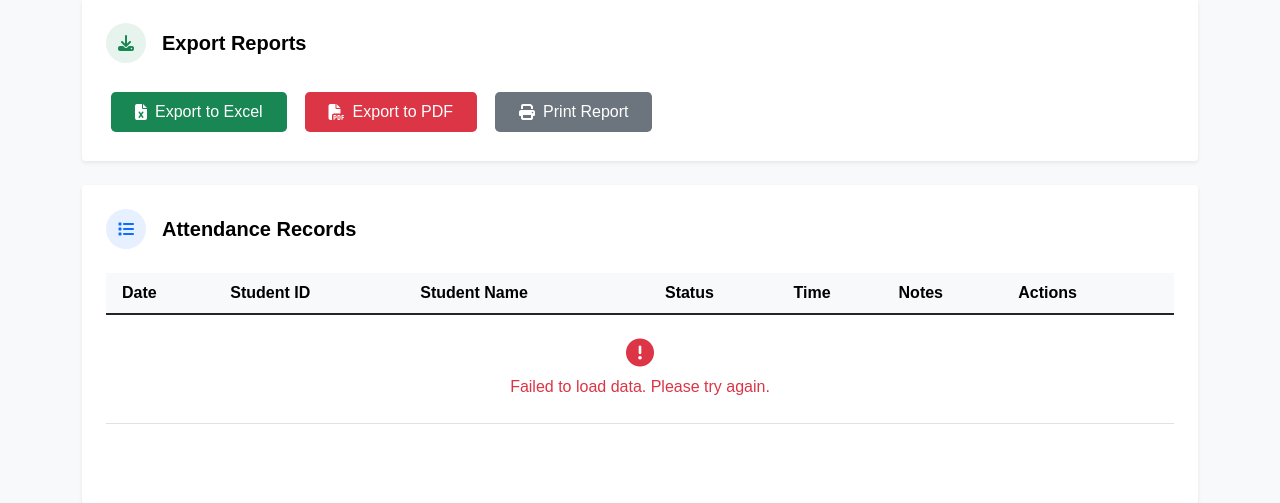
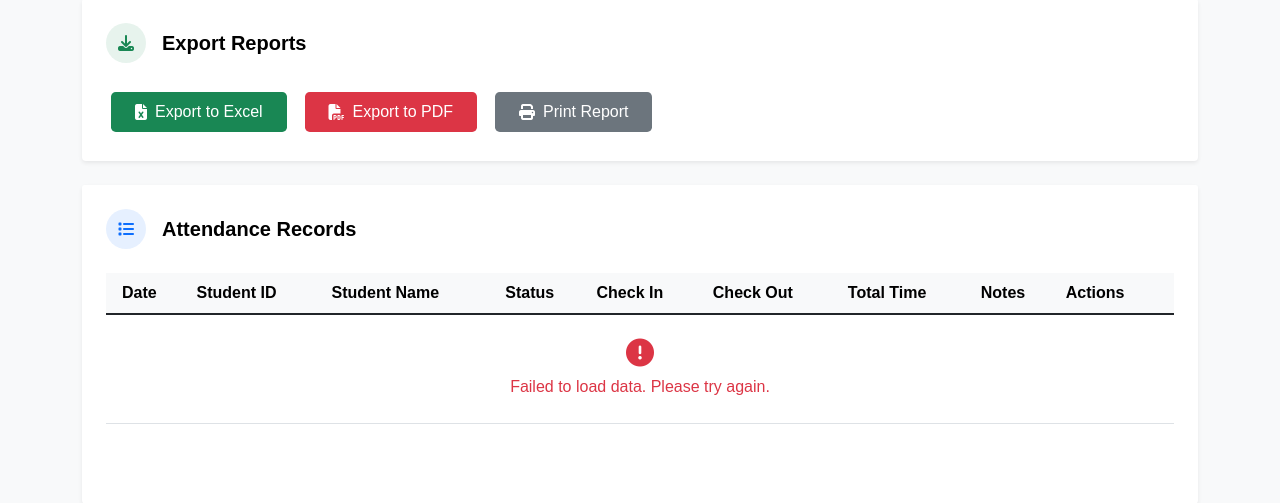
Before and after one commit to Muzammilkk199/AI_Attendnace_Manager, a Django app: template template/report.html in a window 1280 px wide. Shown: the part 608-1111 px from the top of the page. Run offline with Django 5.2, Linux system fonts and the light colour scheme; the template is opened without the code that fills it: most values are stand-ins (such as "Sample title", 1, 10 or a date in 2020); some libraries are stand-ins or nearby versions.

Commit message:
Testing time logging

```diff
--- a/template/report.html
+++ b/template/report.html
@@ -168,7 +168,9 @@
                         <th class="text-navy">Student ID</th>
                         <th class="text-navy">Student Name</th>
                         <th class="text-navy">Status</th>
-                        <th class="text-navy">Time</th>
+                        <th class="text-navy">Check In</th>
+                        <th class="text-navy">Check Out</th>
+                        <th class="text-navy">Total Time</th>
                         <th class="text-navy">Notes</th>
                         <th class="pe-3 text-navy">Actions</th>
                     </tr>
@@ -184,13 +186,29 @@
                             <span class="badge bg-success rounded-pill px-3 py-2">Present</span>
                         {% elif attendance.status == 'late' %}
                             <span class="badge bg-warning rounded-pill px-3 py-2">Late</span>
+                        {% elif attendance.status == 'checkout' %}
+                            <span class="badge bg-info rounded-pill px-3 py-2">Checked Out</span>
                         {% else %}
                             <span class="badge bg-danger rounded-pill px-3 py-2">Absent</span>
                         {% endif %}
                     </td>
                     <td>
-                        {% if attendance.timestamp %}
-                            {{ attendance.timestamp|slice:"11:16" }}
+                        {% if attendance.check_in_time %}
+                            {{ attendance.check_in_time|time:"H:i" }}
+                        {% else %}
+                            -
+                        {% endif %}
+                    </td>
+                    <td>
+                        {% if attendance.check_out_time %}
+                            {{ attendance.check_out_time|time:"H:i" }}
+                        {% else %}
+                            -
+                        {% endif %}
+                    </td>
+                    <td>
+                        {% if attendance.total_time_spent %}
+                            {{ attendance.total_time_spent }}
                         {% else %}
                             -
                         {% endif %}
@@ -211,7 +229,7 @@
                 </tr>
                 {% empty %}
                 <tr>
-                    <td colspan="7" class="text-center text-muted py-4">
+                    <td colspan="9" class="text-center text-muted py-4">
                         <i class="fas fa-inbox fs-1 mb-2 d-block"></i>
                         No attendance records found
                     </td>
@@ -300,7 +318,7 @@ document.addEventListener('DOMContentLoaded', function() {
     function showLoadingState() {
         document.getElementById('attendanceTableBody').innerHTML = `
             <tr>
-                <td colspan="7" class="text-center py-4">
+                <td colspan="9" class="text-center py-4">
                     <div class="spinner-border text-primary" role="status"></div>
                     <p class="text-muted mt-2">Loading attendance data...</p>
                 </td>
@@ -310,7 +328,7 @@ document.addEventListener('DOMContentLoaded', function() {
     function showErrorState() {
         document.getElementById('attendanceTableBody').innerHTML = `
             <tr>
-                <td colspan="7" class="text-center text-danger py-4">
+                <td colspan="9" class="text-center text-danger py-4">
                     <i class="fas fa-exclamation-circle fs-3 mb-2 d-block"></i>
                     Failed to load data. Please try again.
                 </td>
@@ -441,7 +459,7 @@ document.addEventListener('DOMContentLoaded', function() {
         if (!records || records.length === 0) {
             tbody.innerHTML = `
                 <tr>
-                    <td colspan="7" class="text-center text-muted py-4">
+                    <td colspan="9" class="text-center text-muted py-4">
                         <i class="fas fa-inbox fs-1 mb-2 d-block"></i> No attendance records found
                     </td>
                 </tr>`;
@@ -469,13 +487,19 @@ document.addEventListener('DOMContentLoaded', function() {
             const deleteUrl = `{% url 'delete_attendance' '0' %}`.replace('0', record.id);
             console.log("Generated delete URL:", deleteUrl); // Debug: check the URL
 
+            const checkInTime = record.check_in_time ? new Date(record.check_in_time).toLocaleTimeString([], { hour: '2-digit', minute: '2-digit' }) : '-';
+            const checkOutTime = record.check_out_time ? new Date(record.check_out_time).toLocaleTimeString([], { hour: '2-digit', minute: '2-digit' }) : '-';
+            const totalTime = record.total_time_spent || '-';
+
             const row = document.createElement('tr');
             row.innerHTML = `
                 <td class="ps-3">${new Date(record.date).toLocaleDateString()}</td>
                 <td>${record.student_id}</td>
                 <td>${record.student_name}</td>
                 <td>${statusBadge}</td>
-                <td>${timeStr}</td>
+                <td>${checkInTime}</td>
+                <td>${checkOutTime}</td>
+                <td>${totalTime}</td>
                 <td>${record.notes && record.notes.trim() !== '' ? record.notes : '-'}</td>
                 <td class="pe-3">
                     <div class="d-flex gap-2">
@@ -498,6 +522,7 @@ document.addEventListener('DOMContentLoaded', function() {
         switch (status) {
             case "present": return '<span class="badge bg-success rounded-pill px-3 py-2">Present</span>';
             case "late": return '<span class="badge bg-warning rounded-pill px-3 py-2">Late</span>';
+            case "checkout": return '<span class="badge bg-info rounded-pill px-3 py-2">Checked Out</span>';
             case "absent": return '<span class="badge bg-danger rounded-pill px-3 py-2">Absent</span>';
             default: return '<span class="badge bg-secondary rounded-pill px-3 py-2">Unknown</span>';
         }
```
Also changed, not shown: Ai_Attendance_Manager/controller.py (+16 -6 lines), Ai_Attendance_Manager_Models/models.py (+48 -1 lines), Ai_Attendance_Manager_Models/migrations/0006_attendance_check_in_time_attendance_check_out_time_and_more.py (added), db.sqlite3.
